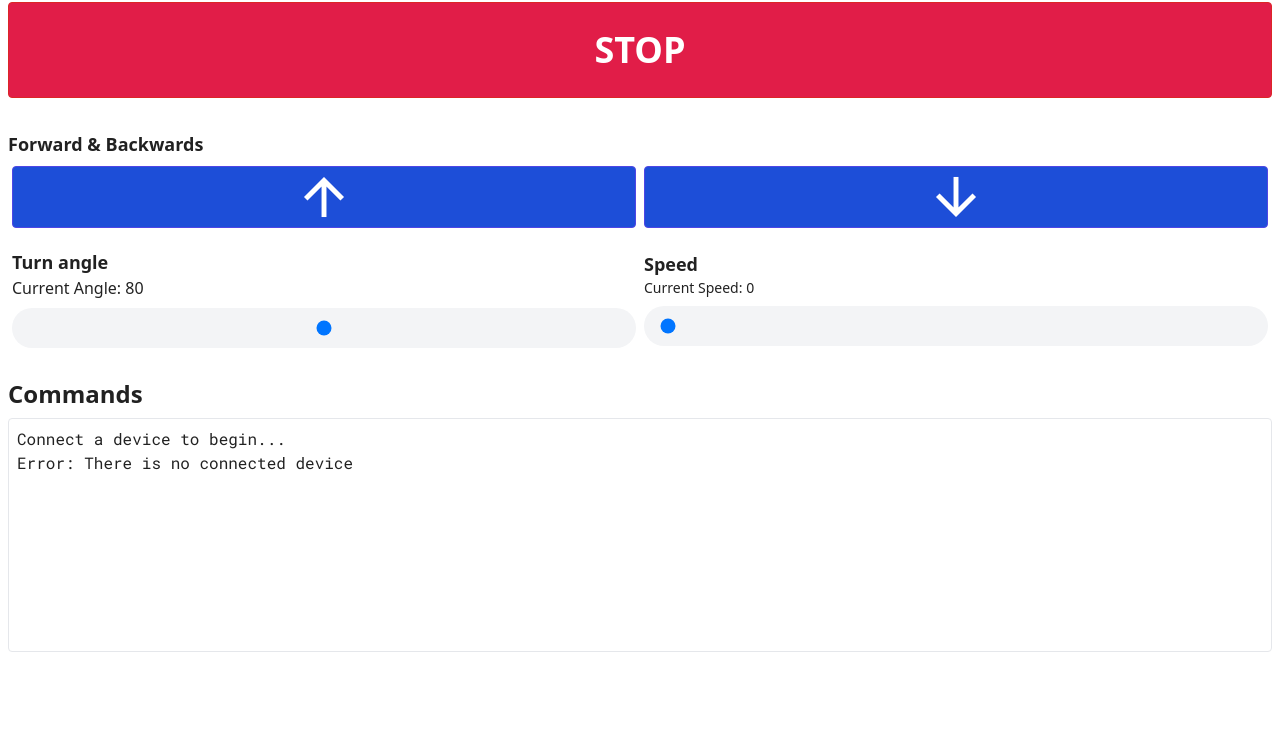
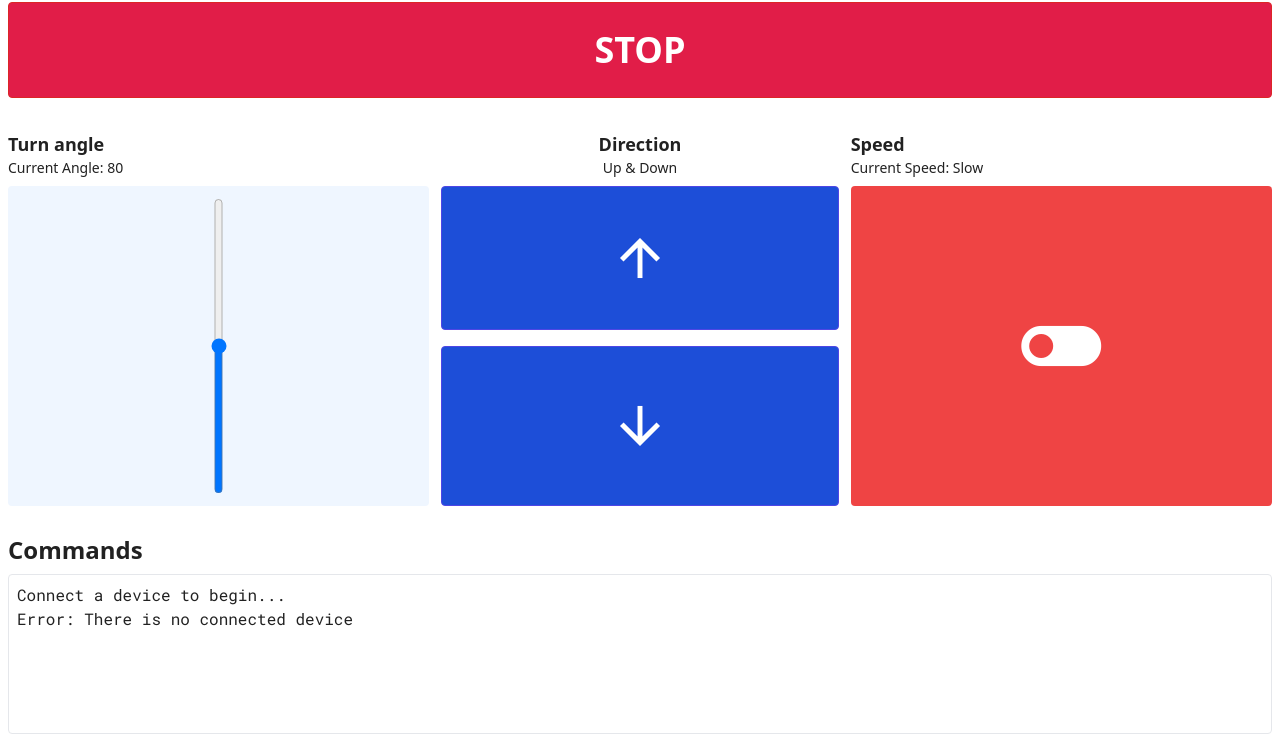
Before and after one commit to karolis-vilpisauskas/ble-car-control, a website: page index.html in a window 1280 px wide. Both pictures are taken after a click on the button "STOP". Shown: the part 132-866 px from the top of the page. Before the commit the page ends 800 px from the top, so only its background shows below. Drawn offline with nearby package versions, Linux system fonts and the light colour scheme.

Commit message:
feat: UI changes

```diff
--- a/index.html
+++ b/index.html
@@ -87,51 +87,55 @@
               STOP
             </button>
           </div>
-          <div class="w-full mb-4">
-            <p class="font-sans text-lg font-bold">Forward & Backwards</p>
-            <div class="flex mt-2">
+          <div class="w-1/3">
+            <p class="font-sans text-lg font-bold">Turn angle</p>
+            <p class="font-sans text-sm">
+              Current Angle: <span id="currentTurnAngle">80</span>
+            </p>
+            <div class="bg-blue-50 rounded my-2 p-3 h-80">
+              <input
+                type="range"
+                min="40"
+                max="120"
+                value="80"
+                class="form-range appearance-none w-full h-full p-4 bg-gray-100 rounded-full focus:outline-none focus:ring-0 focus:shadow-none"
+                id="turnSlider"
+                style="-webkit-appearance: slider-vertical; writing-mode: bt-lr"
+                orient="vertical"
+              />
+            </div>
+          </div>
+          <div class="w-1/3 px-3">
+            <p class="font-sans text-lg font-bold text-center">Direction</p>
+            <p class="font-sans text-sm text-center">Up & Down</p>
+            <div class="flex flex-col">
               <button
                 id="forwardButton"
-                class="border border-solid rounded border-indigo-600 w-1/2 mx-1 bg-blue-700"
+                class="border border-solid rounded border-indigo-600 w-full my-2 bg-blue-700 h-36"
               >
                 <i class="material-icons text-6xl text-white">arrow_upward</i>
               </button>
               <button
                 id="backwardsButton"
-                class="border border-solid rounded border-indigo-600 w-1/2 mx-1 bg-blue-700"
+                class="border border-solid rounded border-indigo-600 w-full my-2 bg-blue-700 h-40"
               >
                 <i class="material-icons text-6xl text-white">arrow_downward</i>
               </button>
             </div>
           </div>
-          <div class="w-1/2 p-1">
-            <p class="font-sans text-lg font-bold">Turn angle</p>
-            <p class="font-sans text-md mb-2">
-              Current Angle: <span id="currentTurnAngle">80</span>
+          <div class="w-1/3">
+            <p class="font-sans text-lg font-bold">Speed</p>
+            <p class="font-sans text-sm">
+              Current Speed: <span id="currentSpeed">Slow</span>
             </p>
-            <input
-              type="range"
-              min="40"
-              max="120"
-              value="80"
-              class="form-range appearance-none w-full h-10 p-4 bg-gray-100 rounded-full focus:outline-none focus:ring-0 focus:shadow-none"
-              id="turnSlider"
-            />
-          </div>
-          <div class="w-1/2 p-1">
-            <p class="font-sans text-lg font-bold">Speed</p>
-            <p class="font-sans text-sm mb-2">
-              Current Speed: <span id="currentSpeed">0</span>
-            </p>
-            <input
-              type="range"
-              min="0"
-              max="255"
-              value="0"
-              class="form-range appearance-none w-full h-10 p-4 bg-gray-100 rounded-full focus:outline-none focus:ring-0 focus:shadow-none"
-              id="speedSlider"
-              step="255"
-            />
+            <button
+              class="bg-red-500 rounded p-4 w-full h-80 my-2"
+              id="speedButton"
+            >
+              <i class="material-icons text-8xl text-white" id="speedToggleIcon"
+                >toggle_off</i
+              >
+            </button>
           </div>
         </div>
         <div class="flex flex-col grow mb-4">
--- a/js/main.js
+++ b/js/main.js
@@ -55,13 +55,15 @@ const send = (data) => {
 // My UI elements
 const turnSlider = document.getElementById("turnSlider");
 const currentTurnAngle = document.getElementById("currentTurnAngle");
-const speedSlider = document.getElementById("speedSlider");
+const speedButton = document.getElementById("speedButton");
 const currentSpeed = document.getElementById("currentSpeed");
 const connectButton = document.getElementById("connectButton");
 const disconnectButton = document.getElementById("disconnectButton");
 const forwardButton = document.getElementById("forwardButton");
 const backwardsButton = document.getElementById("backwardsButton");
 const stopButton = document.getElementById("stopButton");
+const speedToggleIcon = document.getElementById("speedToggleIcon");
+let toggleSpeed = false;
 
 turnSlider.oninput = function () {
   const turnAngle = this.value;
@@ -69,11 +71,22 @@ turnSlider.oninput = function () {
   setTimeout(() => send(`turn:${turnAngle}`), 35);
 };
 
-speedSlider.oninput = function () {
-  const speed = this.value;
-  currentSpeed.innerHTML = speed;
-  setTimeout(() => send(`speed:${speed}`), 35);
-};
+speedButton.addEventListener("click", () => {
+  if (toggleSpeed) {
+    currentSpeed.innerHTML = "Slow";
+    speedToggleIcon.innerHTML = "toggle_off";
+    speedButton.classList.remove("bg-green-500");
+    speedButton.classList.add("bg-red-500");
+    setTimeout(() => send("speed:0"), 35);
+  } else {
+    currentSpeed.innerHTML = "Fast";
+    speedToggleIcon.innerHTML = "toggle_on";
+    speedButton.classList.remove("bg-red-500");
+    speedButton.classList.add("bg-green-500");
+    setTimeout(() => send("speed:255"), 35);
+  }
+  toggleSpeed = !toggleSpeed;
+});
 
 connectButton.addEventListener("click", () => {
   terminal.connect().then(() => {
@@ -90,10 +103,13 @@ disconnectButton.addEventListener("click", () => {
 
 stopButton.addEventListener("click", () => {
   send("stop:0");
-  speedSlider.value = 0;
-  currentSpeed.innerHTML = 0;
   turnSlider.value = 80;
   currentTurnAngle.innerHTML = 80;
+  currentSpeed.innerHTML = "Slow";
+  speedToggleIcon.innerHTML = "toggle_off";
+  speedButton.classList.remove("bg-green-500");
+  speedButton.classList.add("bg-red-500");
+  toggleSpeed = false;
 });
 
 const holdit = (btn, action, start, speedup) => {
```
